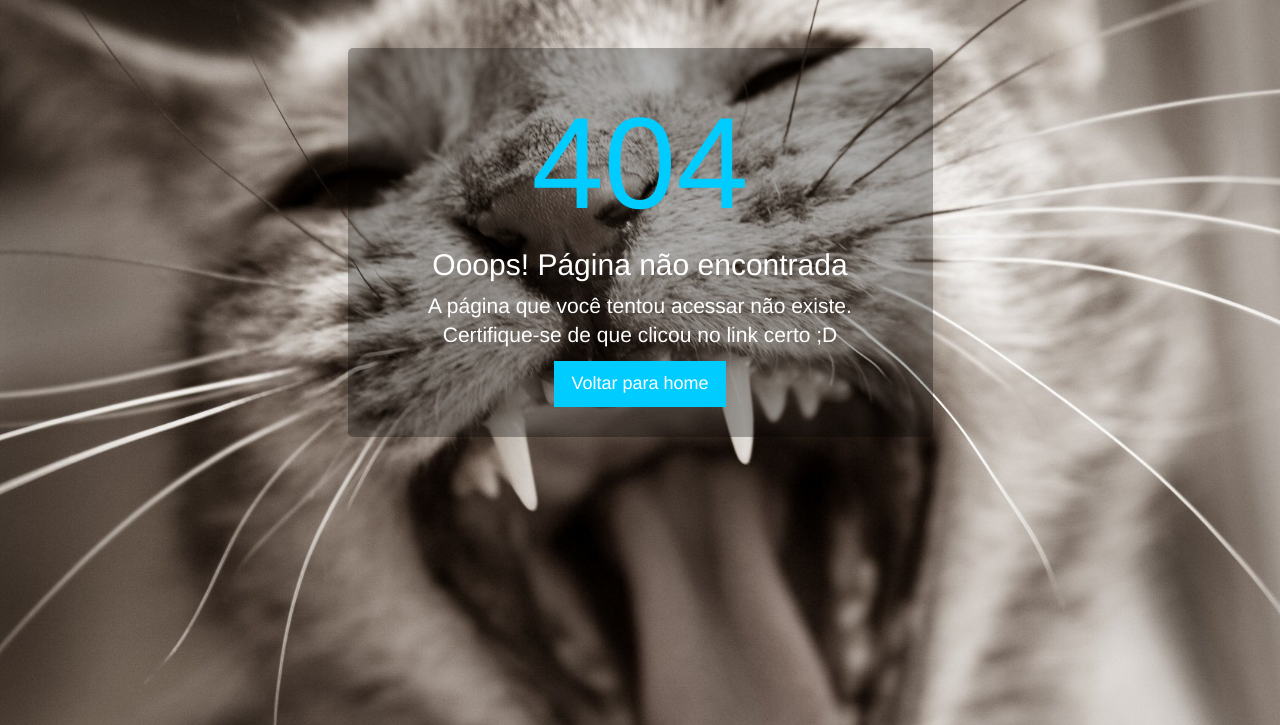
After one commit to PedroFagundes/si_magazine, a Django app: template si_magazine/posts/templates/404.html in a window 1280 px wide. The commit adds this page. Shown: the top 725 px of the page. Run offline with Django 3.2, Linux system fonts and the light colour scheme; the template is opened without the code that fills it, so the values that code supplies are empty; some libraries are stand-ins or nearby versions.

Commit message:
Doing some updates and creating 404 page

```diff
--- a/si_magazine/homesite/static/colorschemes/default.css
+++ b/si_magazine/homesite/static/colorschemes/default.css
@@ -253,6 +253,7 @@ a:hover {
 .ribbon.ribbon-highlight  > a,
 .ribbon.ribbon-highlight  > span,
 .ribbon.ribbon-highlight  > .ribbon-inner {
+  transition: background-color 0.5s ease;
   background-color: #00CCFF;
   color: #FFFFFF;
 }
@@ -563,6 +564,7 @@ a:hover {
   -webkit-background-clip: padding-box;
   -o-background-clip: padding-box;
   background-clip: padding-box;
+  transition: background-color 0.5s ease;
 }
 .btn-default {
   color: #444444;
--- /dev/null
+++ b/si_magazine/homesite/static/css/404.css
@@ -0,0 +1,81 @@
+body {
+	background: url('../img/404.jpg');
+
+	/* Background image is centered vertically and horizontally at all times */
+	background-position: center center;
+
+	/* Background image doesn't tile */
+	background-repeat: no-repeat;
+
+	/* Background image is fixed in the viewport so that it doesn't move when
+	the content's height is greater than the image's height */
+	background-attachment: fixed;
+
+	/* This is what makes the background image rescale based
+	on the container's size */
+	background-size: cover;
+
+	/* Set a background color that will be displayed
+	while the background image is loading */
+	background-color: #00CCFF;
+
+    -webkit-animation:spin 0.3s linear;
+    -moz-animation:spin 0.3s linear;
+    animation:spin 0.3s linear;
+}
+@-moz-keyframes spin { 100% { -moz-transform: rotate(360deg); } }
+@-webkit-keyframes spin { 100% { -webkit-transform: rotate(360deg); } }
+@keyframes spin { 100% { -webkit-transform: rotate(360deg); transform:rotate(360deg); } }
+
+.main {
+	padding: 30px;
+	background-color: #ccc;
+	border-radius: 5px;
+
+	/* Fallback for web browsers that doesn't support RGBa */
+	background: rgb(0, 0, 0);
+	/* RGBa with 0.6 opacity */
+	background: rgba(0, 0, 0, 0.3);
+}
+.main h1 {
+	font-size: 130px;
+}
+.main h2, p {
+	color: white;
+}
+.main-container {
+	background-color: transparent;
+}
+.text-default {
+    color: #00CCFF;
+}
+.btn-404 {
+	transition: background-color 0.5s ease;
+	color: white;
+	background-color: #00CCFF;
+	border-radius: 0;
+	border-color: #00CCFF;
+}
+.btn-404:hover {
+	transition: background-color 0.5s ease;
+	color: white;
+	background-color: #0066CC;
+	border-color: #00CCFF;
+}
+
+/*MORPH*/
+.morph {
+  -webkit-transition: all 0.5s ease;
+     -moz-transition: all 0.5s ease;
+       -o-transition: all 0.5s ease;
+      -ms-transition: all 0.5s ease;
+          transition: all 0.5s ease;
+}
+
+.morph:hover {
+  -webkit-transform: rotate(360deg);
+     -moz-transform: rotate(360deg);
+       -o-transform: rotate(360deg);
+      -ms-transform: rotate(360deg);
+          transform: rotate(360deg);
+}
--- /dev/null
+++ b/si_magazine/posts/templates/404.html
@@ -0,0 +1,37 @@
+<!DOCTYPE html>
+<html lang="pt-br">
+{% load staticfiles %}
+<head>
+	<meta charset="utf-8">
+	<title>404 - Página não encontrada</title>
+
+	<!-- CSS IMPORTS -->
+	<link rel="stylesheet" href="{% static 'vendor/bootstrap/css/bootstrap.min.css' %}">
+	<link rel="stylesheet" href="{% static 'vendor/font-awesome/css/font-awesome.min.css' %}">
+	<link rel="stylesheet" href="{% static 'css/404.css' %}">
+
+</head>
+<body>
+	<section class="main-container jumbotron text-center margin-clear">
+		<div class="container">
+			<div class="row">
+				<!-- main start -->
+				<!-- ================ -->
+				<div class="main col-md-6 col-md-offset-3 pv-40">
+					<h1 class="page-title"><span class="text-default">404</span></h1>
+					<h2>Ooops! Página não encontrada</h2>
+					<p>A página que você tentou acessar não existe. Certifique-se de que clicou no link certo ;D</p>
+					<a href="{% url 'home' %}" class="btn btn-default btn-animated btn-lg btn-404">Voltar para home <i class="fa fa-home"></i></a>
+				</div>
+				<!-- main end -->
+			</div>
+		</div>
+	</section>
+
+
+	<audio id="Player" autoplay>
+	     <source src="{% static 'media/cat.ogg' %} "/>
+	</audio>
+
+</body>
+</html>
--- a/si_magazine/si_magazine/urls.py
+++ b/si_magazine/si_magazine/urls.py
@@ -1,5 +1,7 @@
 # -*- coding: utf-8 -*-
+from django.conf import settings
 from django.conf.urls import include, url
+from django.conf.urls.static import static
 from django.contrib import admin
 
 from homesite.views import Home
```
Also changed, not shown: si_magazine/si_magazine/settings.py (+5 -2 lines), si_magazine/homesite/static/img/404.jpg (added), si_magazine/homesite/static/img/dark-logo.png (deleted), si_magazine/homesite/static/img/light-logo.png (deleted), si_magazine/homesite/static/img/logo_old.png (deleted), si_magazine/homesite/templates/homesite/home.html (line endings or trailing spaces), 1 other file.
